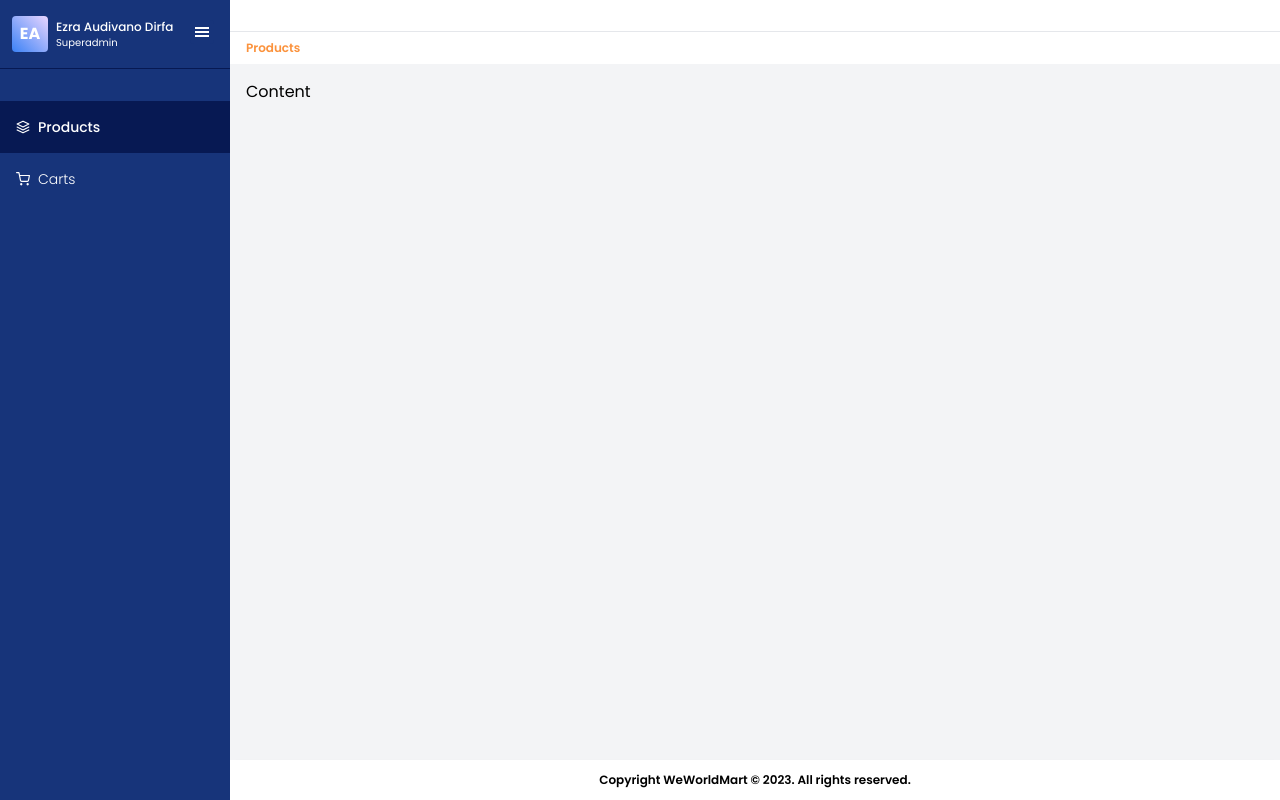
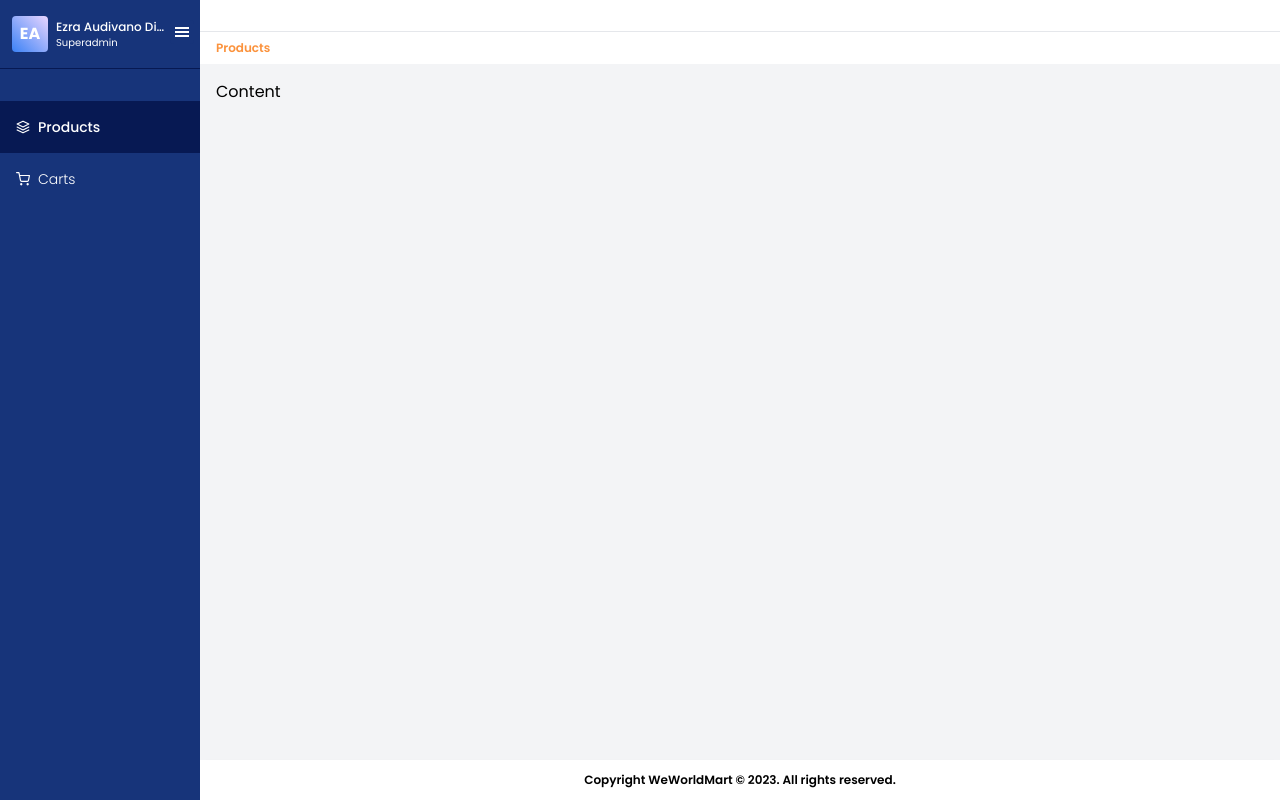
Before and after one commit to ezradio1/web-world-mart, a Next.js app: page / in a window 1280 px wide. Built offline with nearby package versions, Linux system fonts and the light colour scheme.

Commit message:
style: adjust sidebar width

```diff
--- a/src/components/PageLayout/index.tsx
+++ b/src/components/PageLayout/index.tsx
@@ -18,7 +18,7 @@ const PageLayout = (props: PageLayoutProps) => {
           "cursor-pointer absolute bg-primary z-10 rounded p-1 top-5 ease-out transition-all duration-500",
           {
             "-left-2": isCollapse,
-            "left-[190px]": !isCollapse,
+            "left-[170px]": !isCollapse,
           }
         )}
         onClick={() => setIsCollapse((prevState) => !prevState)}
@@ -30,7 +30,7 @@ const PageLayout = (props: PageLayoutProps) => {
         className={clsx(
           "absolute md:relative flex flex-col justify-between w-screen h-screen",
           {
-            "md:w-[calc(100vw-230px)]": !isCollapse,
+            "md:w-[calc(100vw-200px)]": !isCollapse,
             "md:w-screen": isCollapse,
           }
         )}
--- a/src/components/Sidebar/components/Header/index.tsx
+++ b/src/components/Sidebar/components/Header/index.tsx
@@ -7,7 +7,7 @@ const Header = () => {
           EA
         </div>
         <div className="text-white">
-          <p className="text-xs font-medium">Ezra Audivano Dirfa</p>
+          <p className="text-xs font-medium max-w-[110px] truncate">Ezra Audivano Dirfa</p>
           <p className="text-[10px]">Superadmin</p>
         </div>
       </div>
--- a/src/components/Sidebar/index.tsx
+++ b/src/components/Sidebar/index.tsx
@@ -13,7 +13,7 @@ const Sidebar = (props: SidebarProps) => {
       className={clsx(
         "bg-primary z-10 h-screen overflow-hidden relative transition-all duration-500 ease-out",
         {
-          "w-[230px]": !isCollapse,
+          "w-[200px]": !isCollapse,
           "w-0": isCollapse,
         }
       )}
```
